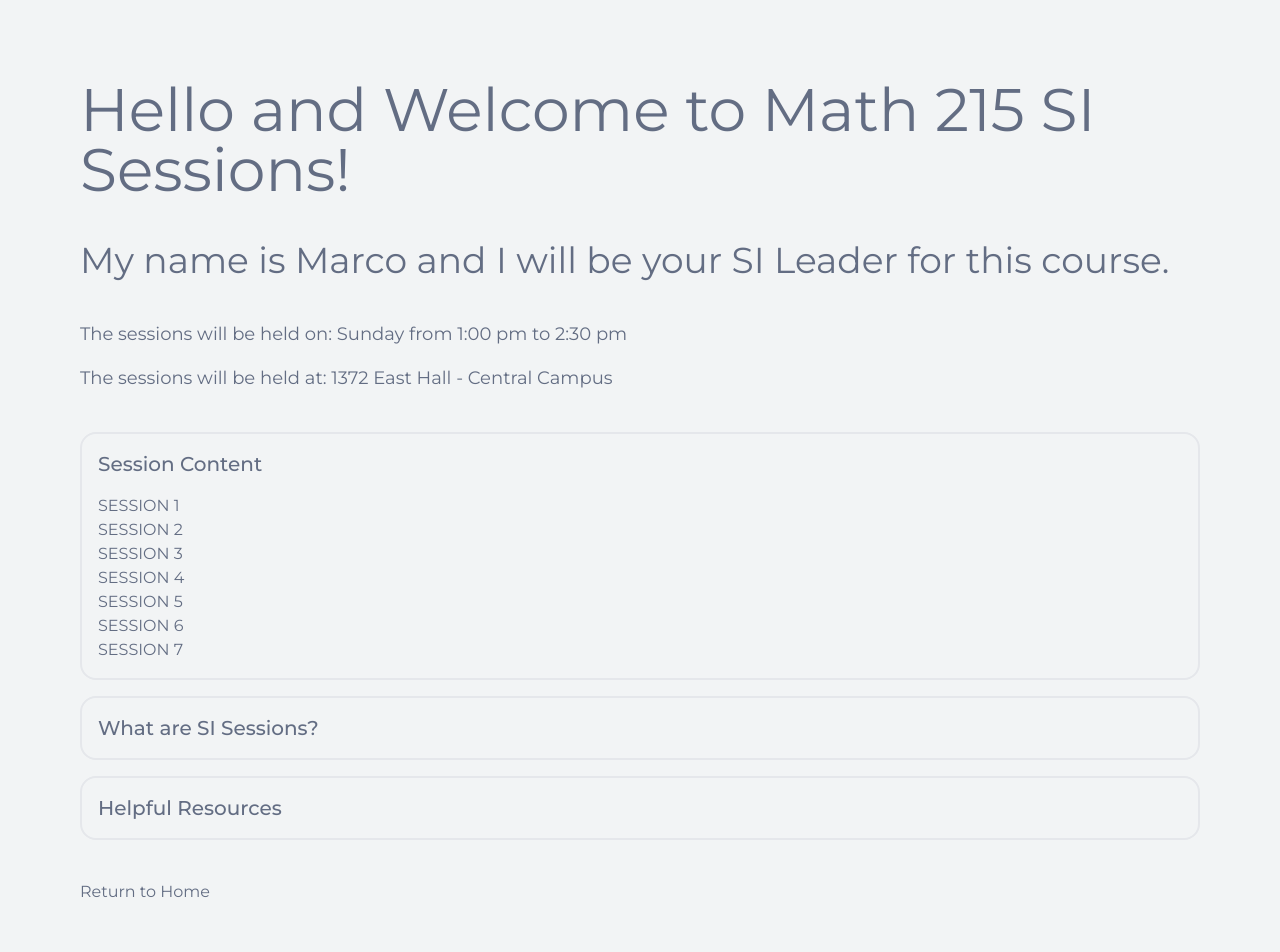
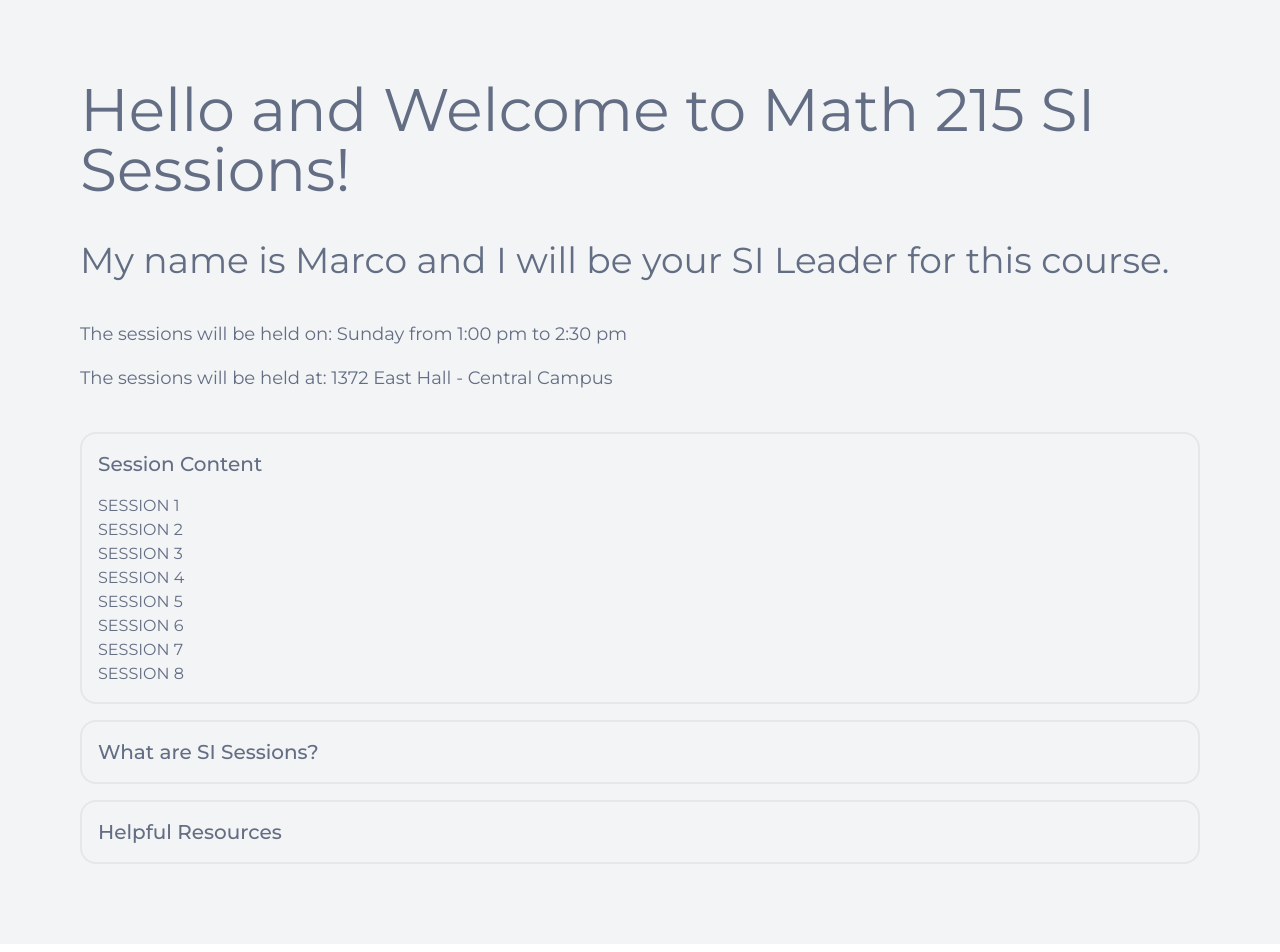
Before and after one commit to marcoboone/personalPortfolio, a Next.js app: page /si in a window 1280 px wide. Shown: the top 952 px of the page. Built offline with nearby package versions, Linux system fonts and the light colour scheme.

Commit message:
session 8

```diff
--- a/package.json
+++ b/package.json
@@ -9,9 +9,11 @@
     "lint": "next lint"
   },
   "dependencies": {
+    "firebase": "^11.0.1",
     "next": "14.0.4",
     "react": "^18",
-    "react-dom": "^18"
+    "react-dom": "^18",
+    "react-firebase-hooks": "^5.1.1"
   },
   "devDependencies": {
     "@types/node": "^20",
--- a/src/app/si/page.jsx
+++ b/src/app/si/page.jsx
@@ -1,6 +1,6 @@
 import React from 'react'
 import Link from 'next/link'
-import HeroCard from '../components/heroCard'
+
 
 const SupplementalInstruction = () => {
   return (
@@ -26,6 +26,7 @@ const SupplementalInstruction = () => {
     <Link className = "hover:text-atomblack" href = "https://drive.google.com/drive/folders/1-I1fVgf8-Z3eevwavWAWsdYQcwBQspFC?usp=drive_link">SESSION 5</Link>
     <Link className = "hover:text-atomblack" href = "https://drive.google.com/drive/folders/1VOQf5YnKe4Y_je3AaXHJTRh_JGYkaE4z?usp=drive_link">SESSION 6</Link>
     <Link className = "hover:text-atomblack" href = "https://drive.google.com/drive/folders/1-OReSTiPbNrpjSXWO1OBn-DSG0-Nnd5d?usp=drive_link">SESSION 7</Link>
+    <Link className = "hover:text-atomblack" href = "https://drive.google.com/drive/folders/1-Pw48btWNH19R5s5qZ5RzqVJlEtUzyLU?usp=drive_link">SESSION 8</Link>
 
   </div>
 </div>
@@ -57,8 +58,8 @@ Please feel free to give me any feedback on these sessions!
   </div>
 </div>
 </div>
-<Link href = "/" className = "text-atomgreyb hover:text-atomblack">Return to Home</Link>
         </div>
+
     </div>
   )
 }
```
Also changed, not shown: 1 other file (tests, documents, lock files or other folders).
